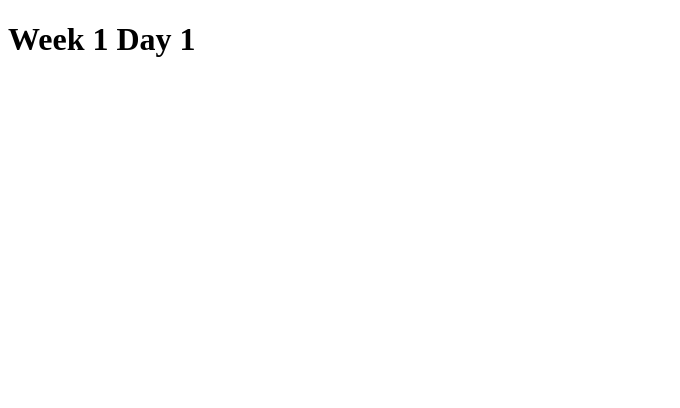
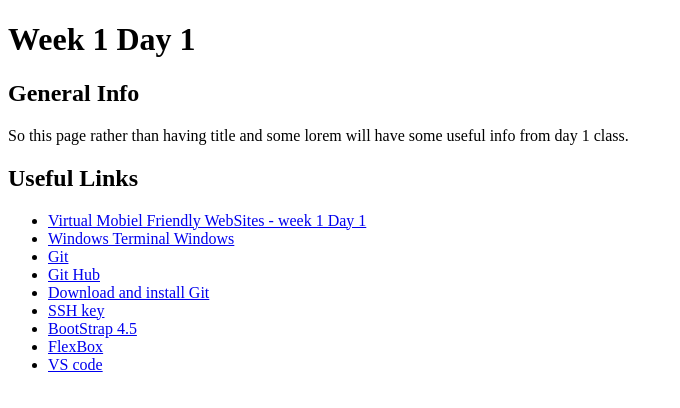
Before and after one commit to twinsf2gmailcom/wk1dy1_takehome, a plain HTML site: page index.html in a window 1280 px wide. Shown: the whole page, without its empty margins (0-680 px from the left). Drawn offline with Linux system fonts and the light colour scheme.

Commit message:
added h1, 2 h2 and some ul,li

```diff
--- a/index.html
+++ b/index.html
@@ -12,8 +12,32 @@
 </head>
 <body>
     <header>
+
         <h1>Week 1 Day 1</h1>
     </header>
-    <main></main>
+    <main>
+        <h2>General Info</h2>
+        <p>
+            So this page rather than having title and some lorem will have some useful info from day 1 class.
+        </p>
+        <h2>Useful Links</h2>
+        <p>
+
+        </p>
+        <ul>
+            <li> <a href="https://geekwiseacademy.github.io/virtual-mobile-friendly-websites/one.html">Virtual Mobiel Friendly WebSites - week 1 Day 1</a></li>
+            <li> <a href="https://www.thomas-krenn.com/en/wiki/Cmd_commands_under_Windows">Windows Terminal Windows</a></li>
+            <li> <a href="https://git-scm.com/docs">Git</a></li>
+            <li> <a href="https://docs.github.com/en/github">Git Hub</a> </li>
+            <li> <a href="https://git-scm.com/">Download and install Git</a></li>
+            <li> <a href="https://docs.github.com/en/github/authenticating-to-github/generating-a-new-ssh-key-and-adding-it-to-the-ssh-agent">SSH key</a></li>
+            <li> <a href="https://getbootstrap.com/docs/4.5/layout/overview/">BootStrap 4.5</a></li>
+            <li> <a href="https://developer.mozilla.org/en-US/docs/Web/CSS/CSS_Flexible_Box_Layout/Basic_Concepts_of_Flexbox">FlexBox </a></li>
+            <li> <a href="https://code.visualstudio.com/">VS code</a></li>
+        </ul>
+        <p>
+
+        </p>
+    </main>
 </body>
 </html>
```
